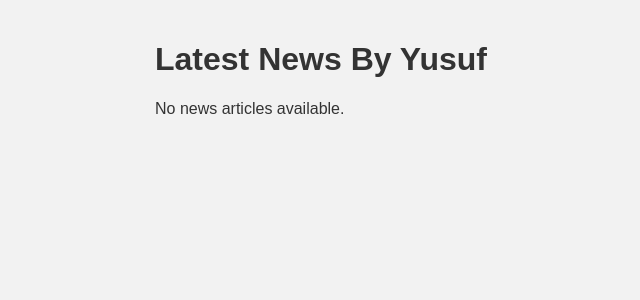
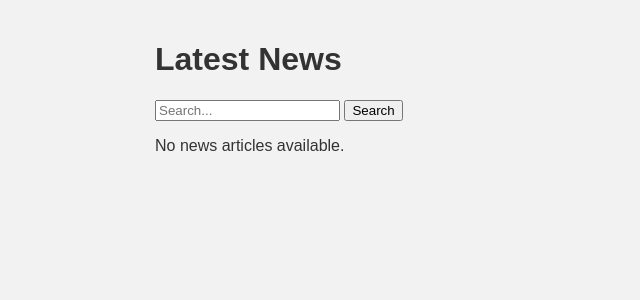
Before and after one commit to YusufTechvitis/Java-Testing, a Django app: page / in a window 1280 px wide. Shown: the top 300 px of the page, without its empty margins (85-725 px from the left). Run offline with Django 5.2, Linux system fonts and the light colour scheme; data that the repository does not hold is empty.

Commit message:
Search bar

```diff
--- a/myproject/helloapp/templates/hello.html
+++ b/myproject/helloapp/templates/hello.html
@@ -1,3 +1,4 @@
+<!-- hello.html -->
 <!DOCTYPE html>
 <html lang="en">
 <head>
@@ -44,10 +45,23 @@
 <body>
 
 <div class="container">
-    <h1>Latest News By Yusuf</h1>
+    <h1>Latest News</h1>
+
+    <!-- Search form -->
+    <form action="{% url 'home' %}" method="get">
+        <input type="text" name="query" placeholder="Search...">
+        <button type="submit">Search</button>
+    </form>
+
+    <!-- Display search query -->
+    {% if query %}
+        <h2>Search results for: "{{ query }}"</h2>
+    {% endif %}
+
     <div id="newsFeed">
         {% if articles %}
             {% for article in articles %}
+                <!-- Display articles here -->
                 <div class="article">
                     <h2>{{ article.title }}</h2>
                     <img src="{{ article.urlToImage }}" alt="{{ article.title }}">
--- a/myproject/helloapp/views.py
+++ b/myproject/helloapp/views.py
@@ -3,17 +3,12 @@ from django.shortcuts import render
 import requests
 
 def home(request):
-    try:
-        # Fetch news data from the API
-        api_key = 'fbc50f8083bb4dada1367e8345947f14'
-        url = 'https://newsapi.org/v2/everything?q=tesla&from=2024-03-12&sortBy=publishedAt&apiKey=' + api_key
-        response = requests.get(url)
-        response.raise_for_status()  # Raise an error for non-200 status codes
-        data = response.json()
-        articles = data.get('articles', [])  # Extract articles from data
-    except requests.RequestException as e:
-        # Handle API request error
-        articles = []  # Empty list of articles
-        error_message = str(e)
+    query = request.GET.get('query')  # Get the search query from the request
+    api_key = 'fbc50f8083bb4dada1367e8345947f14'
+    url = f'https://newsapi.org/v2/everything?q={query}&from=2024-03-12&sortBy=publishedAt&apiKey={api_key}'
+    response = requests.get(url)
+    response.raise_for_status()
+    data = response.json()
+    articles = data.get('articles', [])
 
-    return render(request, 'hello.html', {'articles': articles})
+    return render(request, 'hello.html', {'articles': articles, 'query': query})
```
